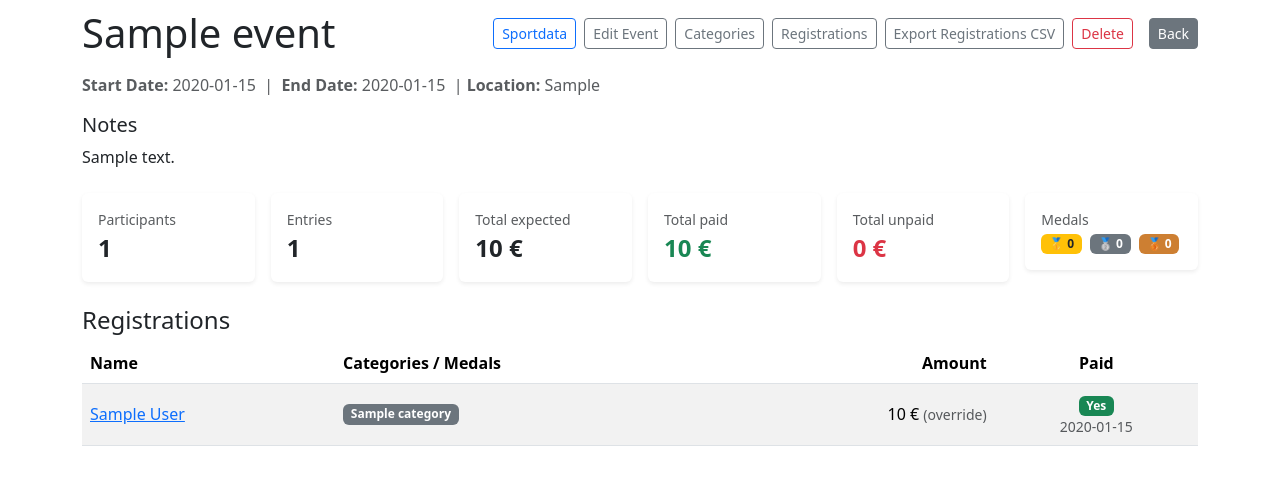
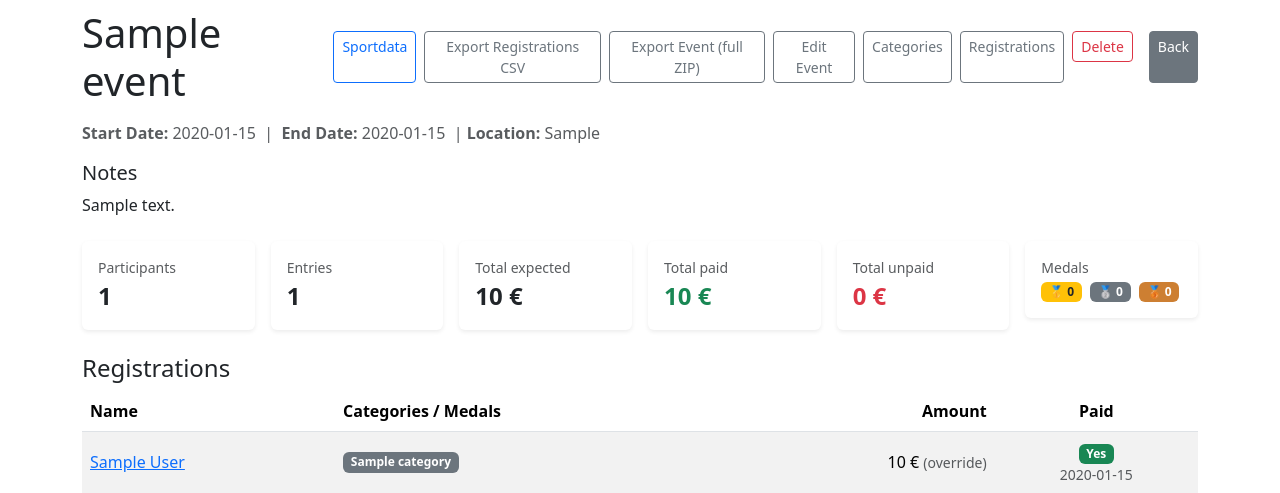
Before and after one commit to rgeorgie/enso-catalog, a Flask app: page /events/1 in a window 1280 px wide. Shown: the part 61-554 px from the top of the page. Run offline with Flask 3, Linux system fonts and the light colour scheme; the visitor is signed in with stand-in values (Sample User, id 1); tables that the repository leaves empty hold one stand-in row (values such as "Sample post"); some libraries are stand-ins or nearby versions.

Commit message:
added event export

```diff
--- a/app.py
+++ b/app.py
@@ -2554,22 +2554,119 @@ def event_export_csv(event_id: int):
             .join(Player)
             .order_by(Player.last_name.asc(), Player.first_name.asc())
             .all())
+    # Precompute CSV rows while the DB session is active to avoid detached-instance lazy loads
+    csv_rows = []
+    for r in regs:
+        cats = "; ".join([rc.category.name for rc in r.reg_categories]) if r.reg_categories else ""
+        medals = "; ".join([rc.medal or "" for rc in r.reg_categories]) if r.reg_categories else ""
+        expected = r.fee_override if r.fee_override is not None else (
+            sum((rc.category.fee or 0) for rc in r.reg_categories) if r.reg_categories else ""
+        )
+        paid = "yes" if r.paid else "no"
+        paid_on = r.paid_on.isoformat() if r.paid_on else ""
+        endd = (ev.end_date or ev.start_date).isoformat()
+        full_name = r.player.full_name() if r.player else ''
+        csv_rows.append((r.player_id, full_name, cats, medals, expected, paid, paid_on, ev.title, ev.start_date.isoformat(), endd, ev.location or ''))
 
     def generate():
         yield "player_id,full_name,categories,medals,fee_eur,paid,paid_on,event_title,start_date,end_date,location\n"
-        for r in regs:
-            cats = "; ".join([rc.category.name for rc in r.reg_categories]) if r.reg_categories else ""
-            medals = "; ".join([rc.medal or "" for rc in r.reg_categories]) if r.reg_categories else ""
-            expected = r.fee_override if r.fee_override is not None else (
-                sum((rc.category.fee or 0) for rc in r.reg_categories) if r.reg_categories else ""
-            )
-            paid = "yes" if r.paid else "no"
-            paid_on = r.paid_on.isoformat() if r.paid_on else ""
-            endd = (ev.end_date or ev.start_date).isoformat()
-            yield f"{r.player_id},{r.player.full_name()},{cats},{medals},{expected},{paid},{paid_on},{ev.title},{ev.start_date.isoformat()},{endd},{ev.location or ''}\n"
+        for row in csv_rows:
+            # Ensure values are CSV-safe (simple approach)
+            vals = [str(v) for v in row]
+            yield ",".join(vals) + "\n"
 
     headers = {"Content-Disposition": f'attachment; filename="event_{ev.id}_registrations.csv"'}
     return Response(generate(), mimetype="text/csv", headers=headers)
+
+
+@app.route("/admin/events/<int:event_id>/export_full", endpoint='event_export_full')
+@admin_required
+def event_export_full(event_id: int):
+    """Export full event data as a ZIP: event.json, categories.csv, registrations.csv,
+    per-player CSVs and photos."""
+    ev = Event.query.get_or_404(event_id)
+    cats = EventCategory.query.filter_by(event_id=ev.id).order_by(EventCategory.name.asc()).all()
+    regs = (EventRegistration.query
+            .filter_by(event_id=ev.id)
+            .join(Player)
+            .order_by(Player.last_name.asc(), Player.first_name.asc())
+            .all())
+
+    import json
+    import csv
+    from io import StringIO, BytesIO
+    import zipfile
+
+    # Prepare per-player list
+    player_ids = {r.player_id for r in regs if r.player_id}
+    players = Player.query.filter(Player.id.in_(player_ids)).all() if player_ids else []
+
+    mem_zip = BytesIO()
+    with zipfile.ZipFile(mem_zip, mode='w', compression=zipfile.ZIP_DEFLATED) as zf:
+        # event JSON
+        ev_dict = {
+            'id': ev.id,
+            'title': ev.title,
+            'start_date': ev.start_date.isoformat() if ev.start_date else None,
+            'end_date': ev.end_date.isoformat() if ev.end_date else None,
+            'location': ev.location,
+            'sportdata_url': ev.sportdata_url,
+            'notes': ev.notes,
+        }
+        zf.writestr(f'event_{ev.id}_detail.json', json.dumps(ev_dict, ensure_ascii=False, indent=2))
+
+        # categories CSV
+        cat_out = StringIO()
+        cat_writer = csv.writer(cat_out)
+        cat_writer.writerow(['id', 'name', 'age_from', 'age_to', 'sex', 'fee', 'team_size', 'kyu', 'dan', 'other_cutoff_date', 'limit_team', 'limit'])
+        for c in cats:
+            cat_writer.writerow([c.id, c.name, c.age_from, c.age_to, c.sex, c.fee, c.team_size, c.kyu, c.dan, c.other_cutoff_date, c.limit_team, c.limit])
+        zf.writestr(f'event_{ev.id}_categories.csv', cat_out.getvalue())
+
+        # registrations CSV
+        reg_out = StringIO()
+        reg_writer = csv.writer(reg_out)
+        reg_writer.writerow(['id', 'player_id', 'player_name', 'fee_override', 'computed_fee', 'paid', 'paid_on', 'note', 'categories', 'medals'])
+        for r in regs:
+            cats_list = []
+            medals_list = []
+            for rc in r.reg_categories or []:
+                # rc.category may be loaded; protect against None
+                cats_list.append(rc.category.name if rc.category else '')
+                medals_list.append(rc.medal or '')
+            computed = r.fee_override if r.fee_override is not None else (sum((rc.category.fee or 0) for rc in r.reg_categories) if r.reg_categories else '')
+            reg_writer.writerow([r.id, r.player_id, r.player.full_name() if r.player else '', r.fee_override, computed, r.paid, (r.paid_on.isoformat() if r.paid_on else ''), '', '; '.join(cats_list), '; '.join(medals_list)])
+        zf.writestr(f'event_{ev.id}_registrations.csv', reg_out.getvalue())
+
+        # per-player CSVs
+        fieldnames = [
+            'id', 'first_name', 'last_name', 'gender', 'birthdate', 'pn',
+            'belt_rank', 'grade_level', 'grade_date', 'discipline', 'weight_kg', 'height_cm',
+            'email', 'phone', 'join_date', 'active_member', 'notes', 'photo_filename',
+            'sportdata_wkf_url', 'sportdata_bnfk_url', 'sportdata_enso_url',
+            'medical_exam_date', 'medical_expiry_date', 'insurance_expiry_date',
+            'monthly_fee_amount', 'monthly_fee_is_monthly',
+            'mother_name', 'mother_phone', 'father_name', 'father_phone'
+        ]
+        for p in players:
+            out = StringIO()
+            dw = csv.DictWriter(out, fieldnames=fieldnames)
+            dw.writeheader()
+            row = {k: getattr(p, k, '') for k in fieldnames}
+            for k, v in row.items():
+                if hasattr(v, 'isoformat'):
+                    row[k] = v.isoformat()
+                elif isinstance(v, bool):
+                    row[k] = str(v)
+            dw.writerow(row)
+            zf.writestr(f'players/player_{p.id}_{(p.last_name or "").replace(" ","_")}.csv', out.getvalue())
+
+            # photos are intentionally omitted from full export
+
+    mem_zip.seek(0)
+    headers = {'Content-Disposition': f'attachment; filename="event_{ev.id}_full_export.zip"'}
+    return Response(mem_zip.getvalue(), mimetype='application/zip', headers=headers)
+
 
 # -------- Medals Year Report --------
 @app.route("/reports/medals")
--- a/templates/event_detail.html
+++ b/templates/event_detail.html
@@ -7,10 +7,11 @@
       <a class="btn btn-outline-primary btn-sm" href="{{ ev.sportdata_url }}" target="_blank" rel="noopener">Sportdata</a>
     {% endif %}
     {% if session.get('is_admin') %}
+      <a class="btn btn-outline-secondary btn-sm" href="{{ url_for('event_export_csv', event_id=ev.id) }}">{{ _('Export Registrations CSV') }}</a>
+      <a class="btn btn-outline-secondary btn-sm" href="{{ url_for('event_export_full', event_id=ev.id) }}">{{ _('Export Event (full ZIP)') }}</a>
       <a class="btn btn-outline-secondary btn-sm" href="{{ url_for('event_edit', event_id=ev.id) }}">{{ _('Edit Event') }}</a>
       <a class="btn btn-outline-secondary btn-sm" href="{{ url_for('event_categories', event_id=ev.id) }}">{{ _('Categories') }}</a>
       <a class="btn btn-outline-secondary btn-sm" href="{{ url_for('event_registrations', event_id=ev.id) }}">{{ _('Registrations') }}</a>
-      <a class="btn btn-outline-secondary btn-sm" href="{{ url_for('event_export_csv', event_id=ev.id) }}">{{ _('Export Registrations CSV') }}</a>
       <form method="post" action="{{ url_for('event_delete', event_id=ev.id) }}" class="d-inline">
         <button class="btn btn-outline-danger btn-sm" type="submit">{{ _('Delete') }}</button>
       </form>
```
